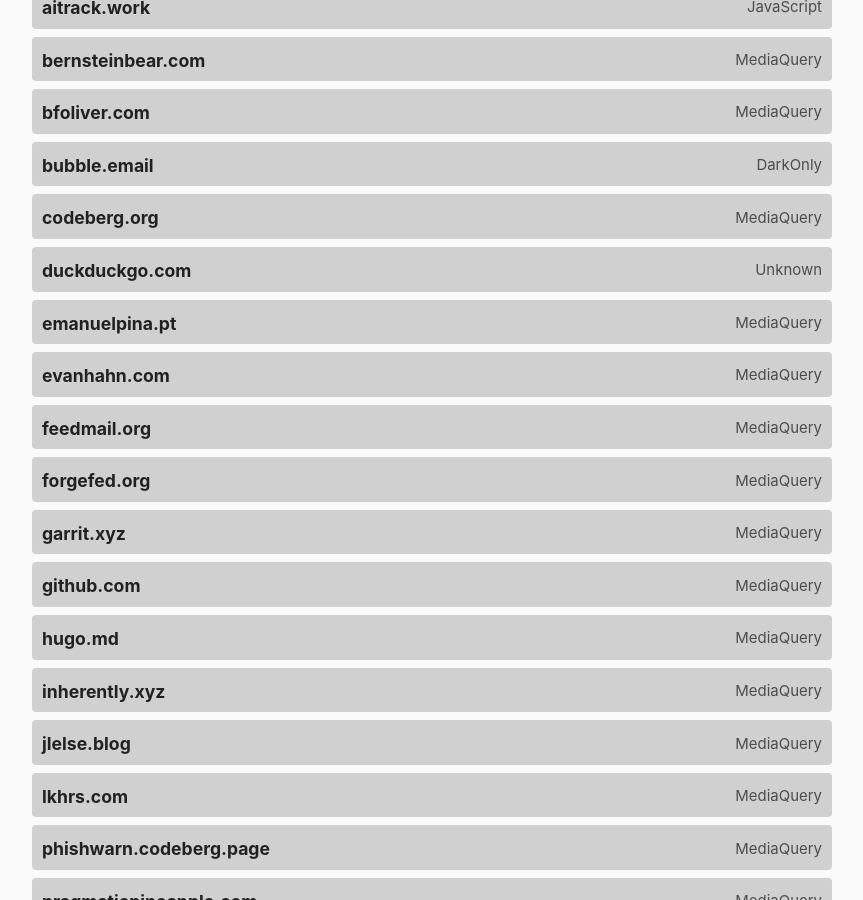
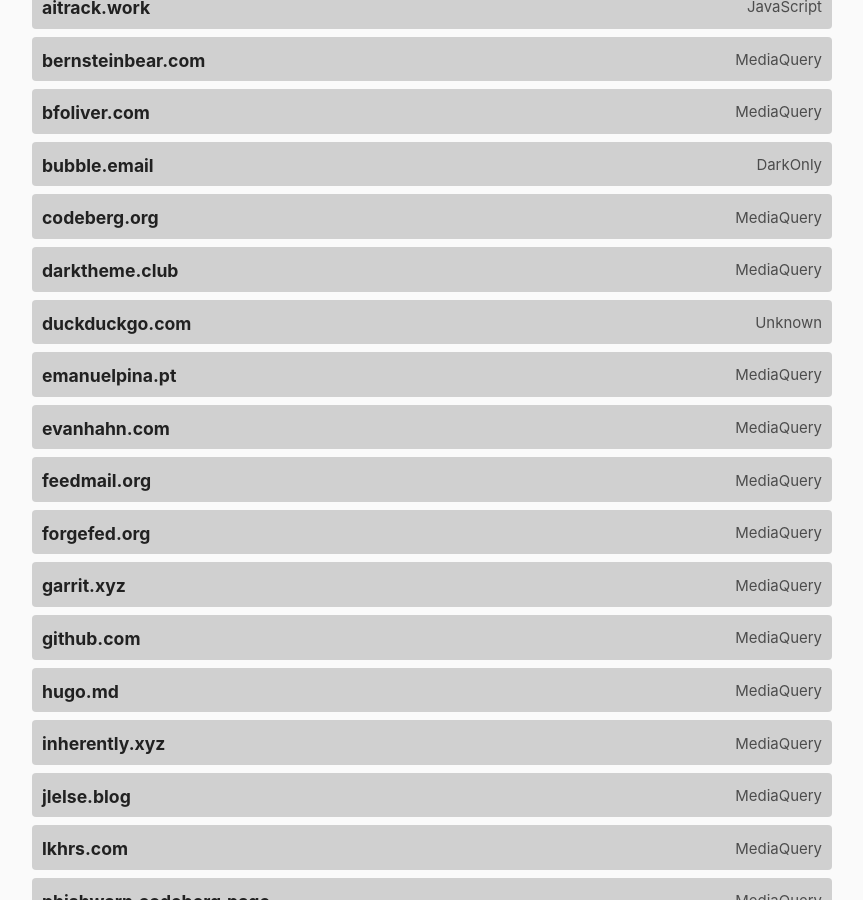
Before and after one commit to katherinek727/darktheme.club, a Jekyll site: the page built from index.md, in a window 1280 px wide and 900 px high, scrolled down 744 px. Shown: the whole window, without its empty margins (208-1071 px from the left). Built offline with Jekyll 4.4.1, drawn with Linux system fonts in a browser that asks for light colours.

Commit message:
Update sites.yml

```diff
--- a/_data/sites.yml
+++ b/_data/sites.yml
@@ -27,6 +27,11 @@
   url: https://codeberg.org/
   method: mediaquery
   last_checked: 2022-07-21
+
+- domain: darktheme.club
+  url: https://darktheme.club/
+  method: mediaquery
+  last_checked: 2022-07-25
 
 - domain: duckduckgo.com
   url: https://duckduckgo.com/
```
